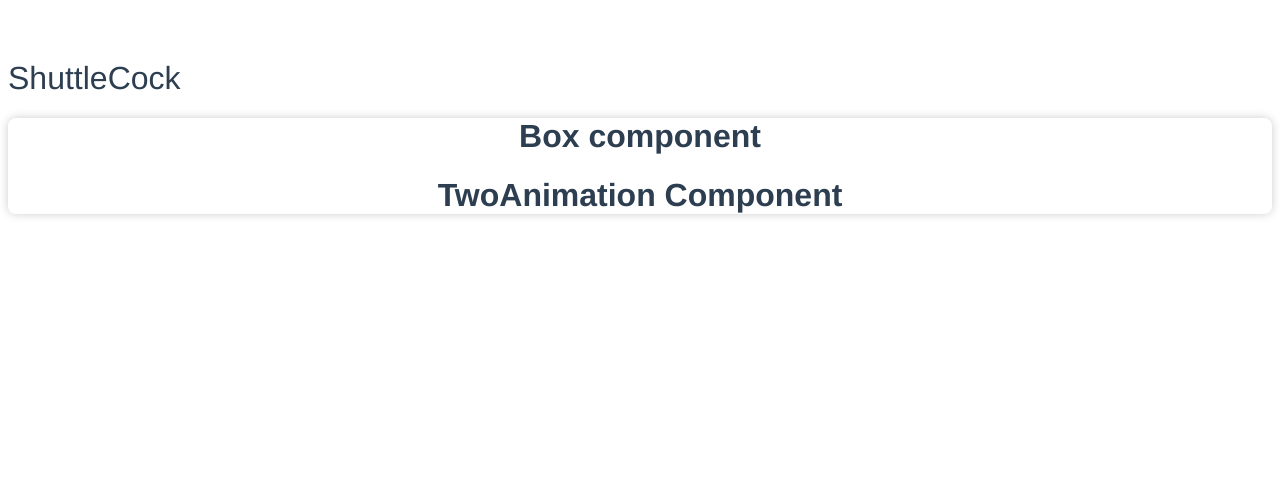
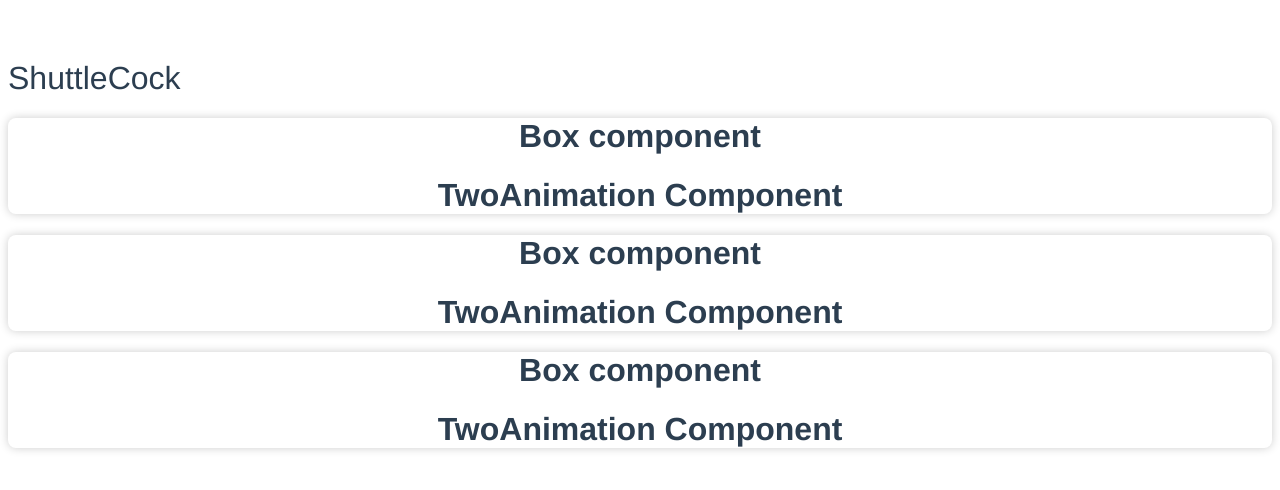
Before and after one commit to BusHanyang/Shuttle_PWA, a Vue app: page /#/ in a window 1280 px wide. Shown: the top 490 px of the page. Built offline with nearby package versions, Linux system fonts and the light colour scheme.

Commit message:
Add box component

```diff
--- a/src/components/Home.vue
+++ b/src/components/Home.vue
@@ -1,6 +1,8 @@
 <template>
   <div class="hello">
     <title-component></title-component>
+    <box-component></box-component>
+    <box-component></box-component>
     <box-component></box-component>
   </div>
 </template>
```
Also changed, not shown: 1 other file (tests, documents, lock files or other folders).
